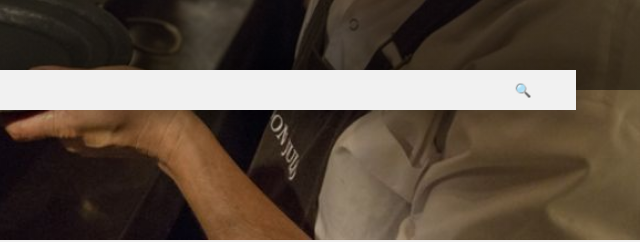
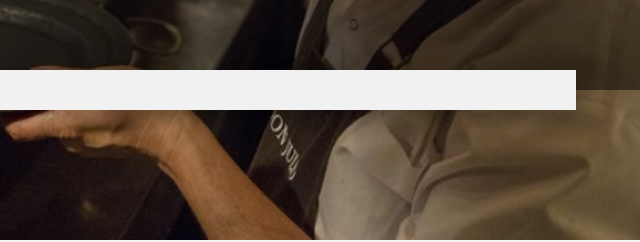
Before and after one commit to CrisAlbornozz/bg, a plain HTML site: page index.html in a window 1280 px wide. Shown: the part 260-502 px from the top of the page, 640-1280 px from the left. Drawn offline with Linux system fonts and the light colour scheme.

Commit message:
Update index.html

```diff
--- a/index.html
+++ b/index.html
@@ -21,7 +21,7 @@
             <div class="buscador">
 
                 <input type="search" placeholder="Search Restaurant">
-                <input class="icons" type="submit" value=&#128269;>
+
             </div>
         </section>
     </header>
```
